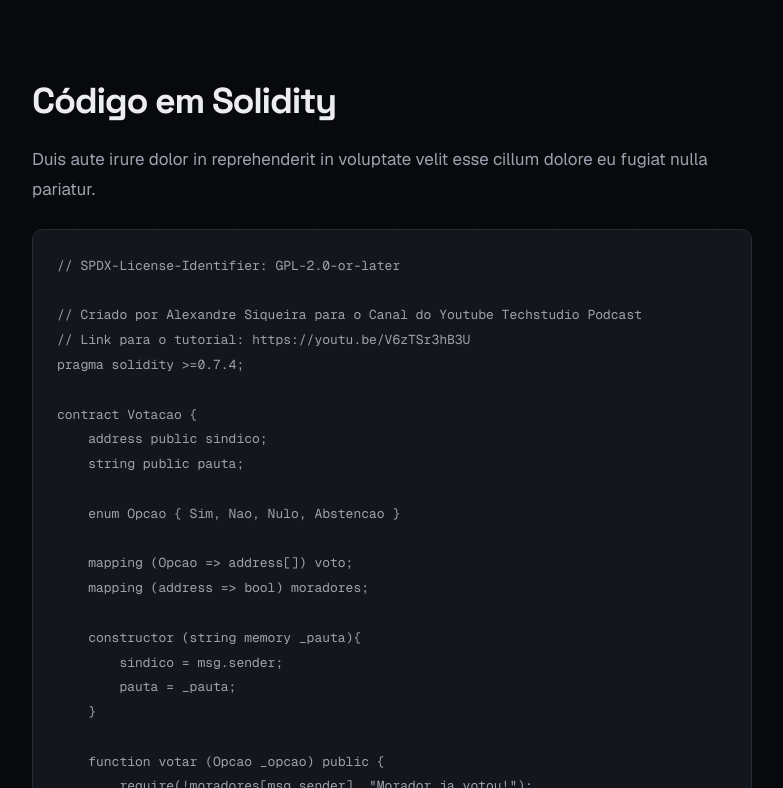
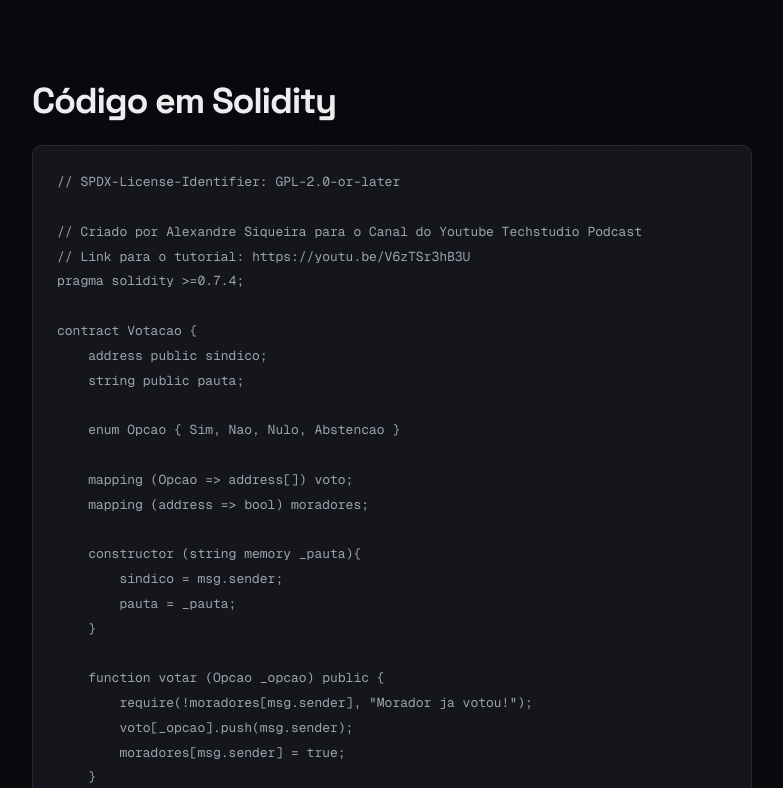
Before and after one commit to alex-siqueira/portfolio, a Jekyll site: the page built from _posts/2020-10-31-urna-eletronica-ethereum-solidity.md, in a window 1280 px wide and 900 px high, scrolled down 963 px, cut to the strip 112-900 px from the top of the window. Shown: the whole strip, without its empty margins (248-1031 px from the left). Built offline with Jekyll 4.4.1, drawn with Linux system fonts in a browser that asks for light colours.

Commit message:
docs: remove parágrafo de placeholder (Lorem Ipsum) do post da urna
"Duis aute irure dolor..." nunca foi substituído por texto real.
Mantém o heading "Código em Solidity", que já introduz o bloco de
código logo abaixo.

```diff
--- a/_posts/2020-10-31-urna-eletronica-ethereum-solidity.md
+++ b/_posts/2020-10-31-urna-eletronica-ethereum-solidity.md
@@ -17,7 +17,6 @@ date_display: "31 de outubro de 2020"
 <iframe width="560" height="315" src="https://www.youtube.com/embed/V6zTSr3hB3U?si=PHGFy1M6HWY-ryxP" title="YouTube video player" frameborder="0" allow="accelerometer; autoplay; clipboard-write; encrypted-media; gyroscope; picture-in-picture; web-share" referrerpolicy="strict-origin-when-cross-origin" allowfullscreen></iframe>
 
 <h2>Código em Solidity</h2>
-<p>Duis aute irure dolor in reprehenderit in voluptate velit esse cillum dolore eu fugiat nulla pariatur.</p>
 
 <pre>
 <code>// SPDX-License-Identifier: GPL-2.0-or-later
```
